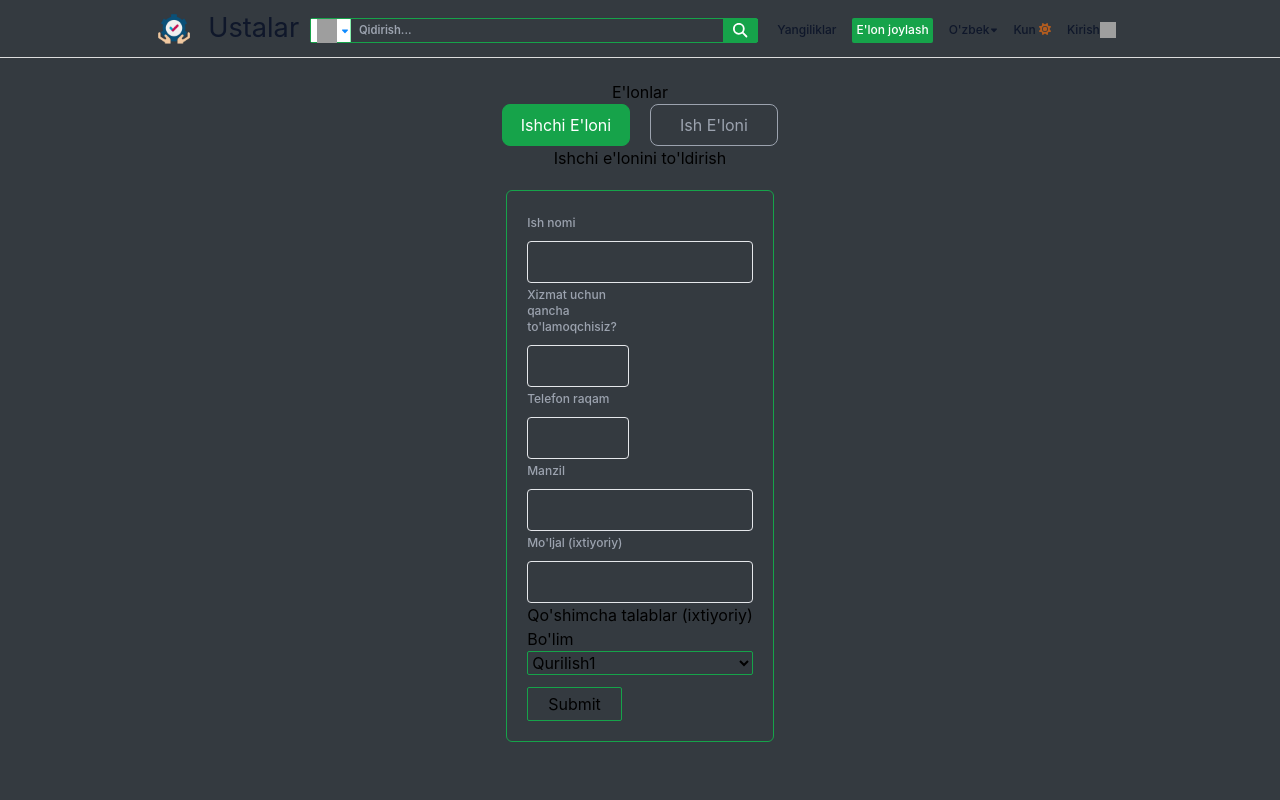
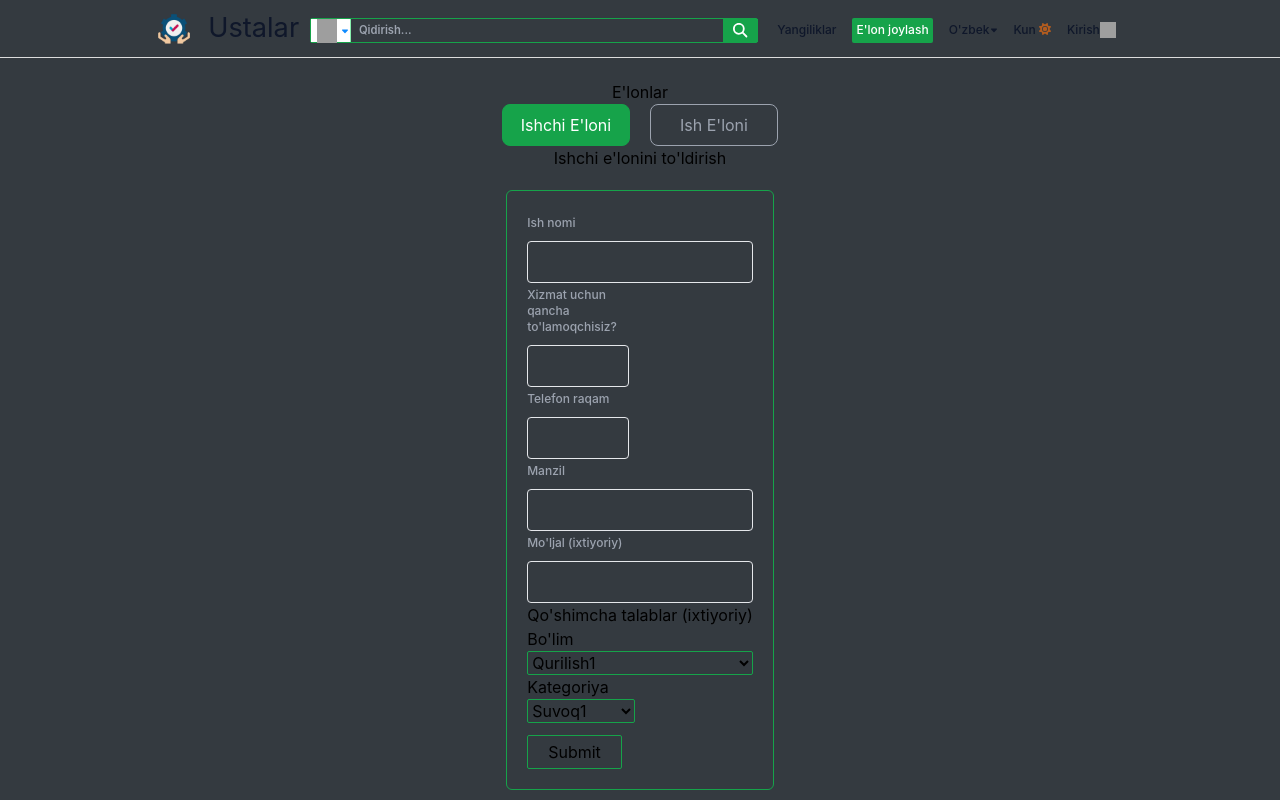
Before and after one commit to Bolibek/usta_uz, a React (Create React App) app: page /postforms in a window 1280 px wide. Both pictures are taken after a click on the button "Ish E'loni". Built offline with nearby package versions, Linux system fonts and the light colour scheme; grey boxes are pictures that could not be loaded.

Commit message:
category input added

```diff
--- a/src/components/Posts/EmployerPostForm.jsx
+++ b/src/components/Posts/EmployerPostForm.jsx
@@ -4,9 +4,13 @@ import { useAddEmployerPostMutation } from "../../services/invoiceApi";
 
 export default function EmployerPostForm() {
 	const [section, setSection] = useState("");
+  const [category, setCategory] = useState("")
 	const handleSection = (e) => {
 		setSection(e.target.value);
 	};
+  const handleCategory = (e) => {
+    setCategory(e.target.value);
+  }
 	const newJobPostId = useId();
 	const [addEmployerPost] = useAddEmployerPostMutation();
 	const handle = async (e) => {
@@ -47,7 +51,7 @@ export default function EmployerPostForm() {
 				employerAddress: e.target[3].value,
 				orientating: e.target[4].value,
 				section: e.target[5].value,
-				// category: e.target[2].value,
+				category: e.target[6].value,
 				// categoryType: e.target[3].value,
 				// material: e.target[4].value,
 				// photoLinks: e.target[5].value,
@@ -279,7 +283,7 @@ export default function EmployerPostForm() {
 						/> */}
 						<label htmlFor="">Bo'lim</label>
 						<select
-							value={"Qurilish1"}
+							value={section}
 							onChange={handleSection}
 							name="section"
 							id=""
@@ -295,6 +299,25 @@ export default function EmployerPostForm() {
 							<option value="Qurilish8">Qurilish8</option>
 						</select>
 					</div>
+					<div className=" flex flex-col w-[48%]">
+						<label htmlFor="">Kategoriya</label>
+						<select
+							value={category}
+              onChange={handleCategory}
+							name=""
+							id=""
+							className="border-green-600 border-[0.1rem] rounded-sm outline-none "
+						>
+							<option value="Suvoq1">Suvoq1</option>
+							<option value="Suvoq2">Suvoq2</option>
+							<option value="Suvoq3">Suvoq3</option>
+							<option value="Suvoq4">Suvoq4</option>
+							<option value="Suvoq5">Suvoq5</option>
+							<option value="Suvoq6">Suvoq6</option>
+							<option value="Suvoq7">Suvoq7</option>
+							<option value="Suvoq8">Suvoq8</option>
+						</select>
+					</div>
 				</div>
 				<div classNames="">
 					<button
```
